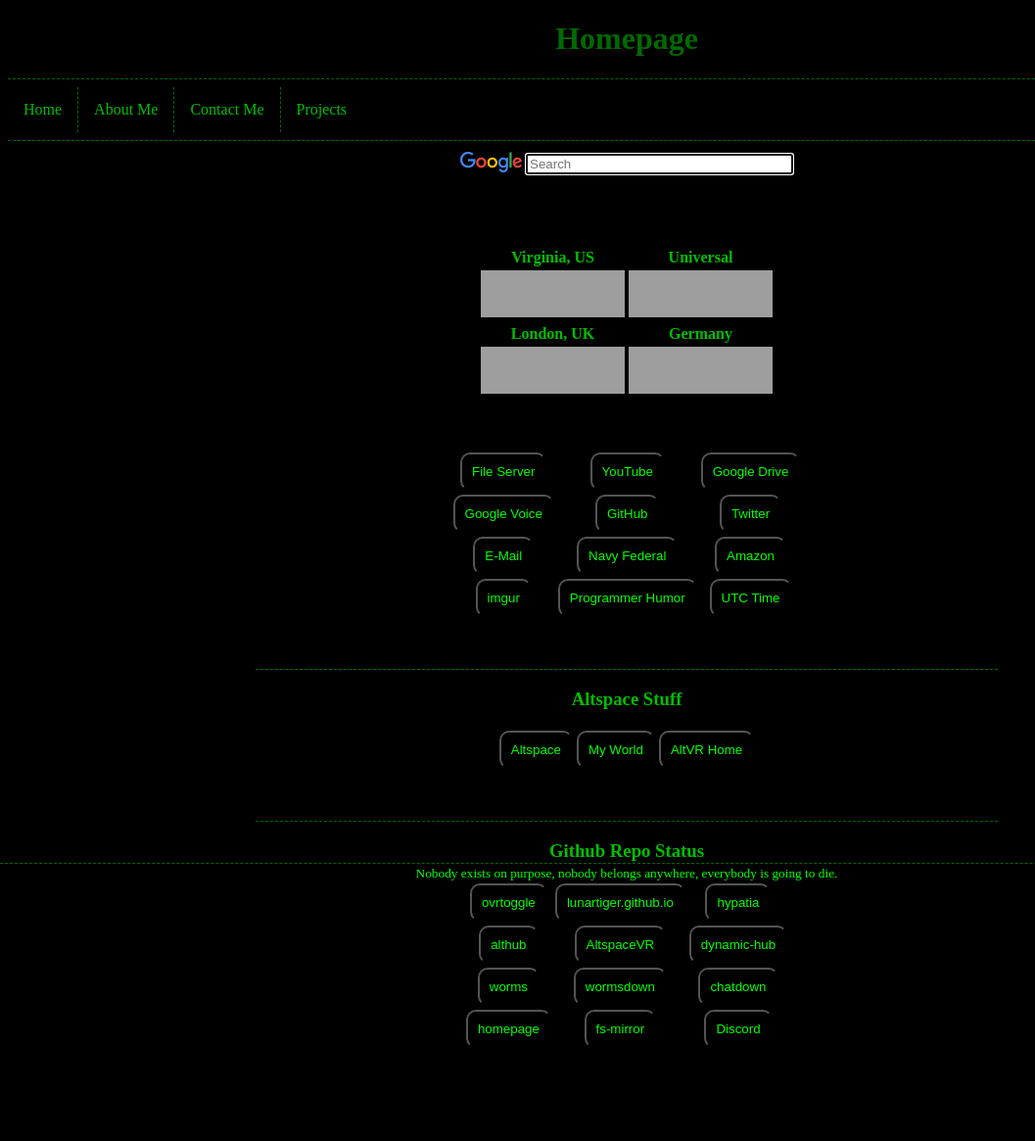
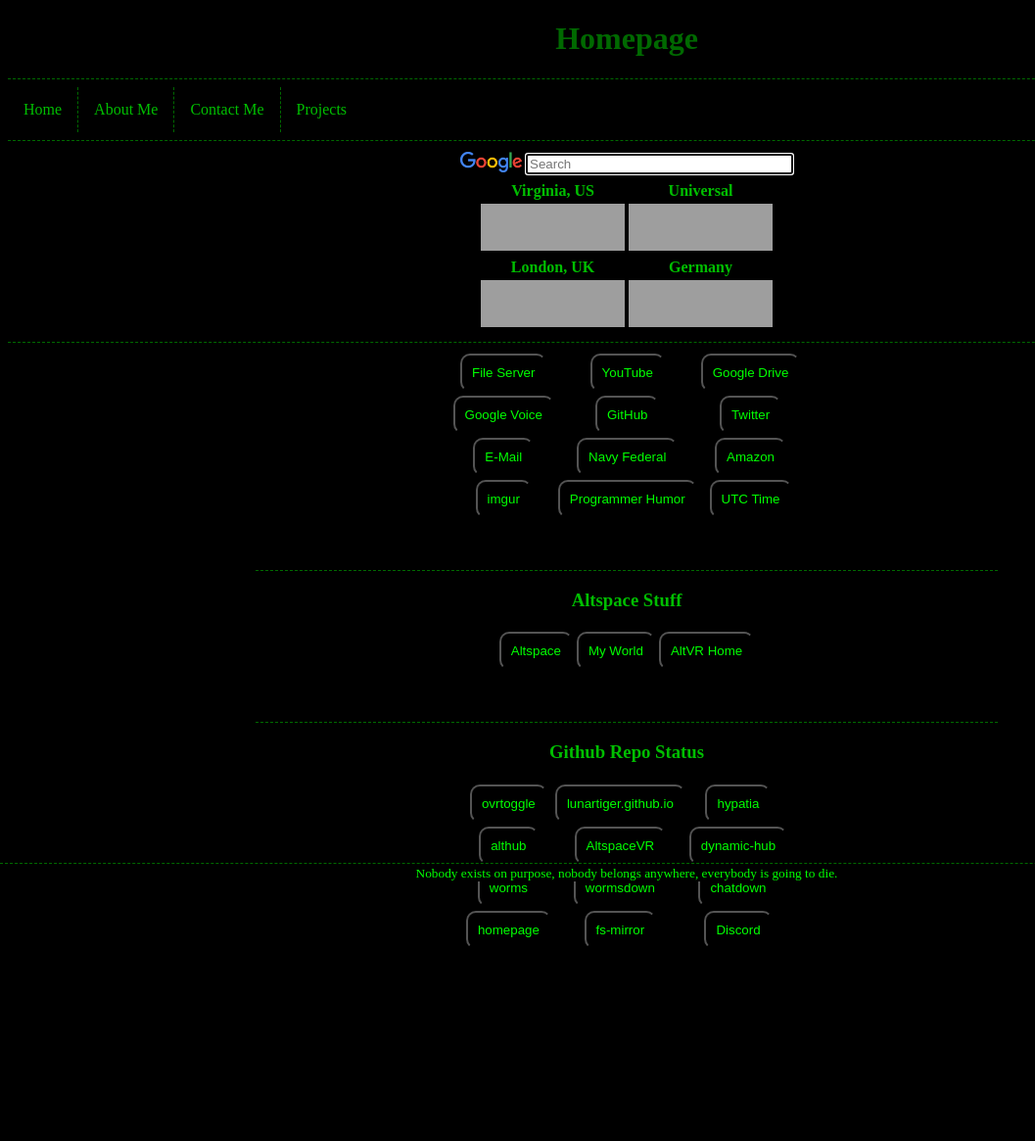
Before and after one commit to LunarTiger/homepage, a Jekyll site: the page built from index.md, in a window 1280 px wide. Shown: the whole page at 98% size, without its empty margins (0-1057 px from the left). Built offline with Jekyll 4.4.1, drawn with Linux system fonts in a browser that asks for light colours; our own code applies the rules of GitHub Pages for plain Markdown files; after the commit the page ends 1064 px from its top, so only the background shows below that; grey boxes are pictures that could not be loaded.

Commit message:
Update index.md

```diff
--- a/index.md
+++ b/index.md
@@ -8,7 +8,6 @@
 		</th>
 	</tr>
 </table>
-<br>
 <table>
 	<tr>
 		<th>Virginia, US</th>
@@ -22,7 +21,6 @@
 			<iframe src="https://freesecure.timeanddate.com/clock/i6hjhu2u/n1440/fn12/fs18/fc00be00/tc000/pct/ftb/bas2/bac006900/pa4/tt0/tw0/tm1/td2/th1/ta1/tb4" frameborder="0" width="147" height="48" allowTransparency="true"></iframe>
 		</th>
 	</tr>
-	<br>
 	<tr>
 		<th>London, UK</th>
 		<th>Germany</th>
@@ -36,7 +34,7 @@
 		</th>
 	</tr>
 </table>
-<br>
+<hr />
 <table>
 	<tr>
 		<th><button type="button" name="File Server" onClick="window.location='http://lunar.zapto.org'">File Server</button></th>
```
